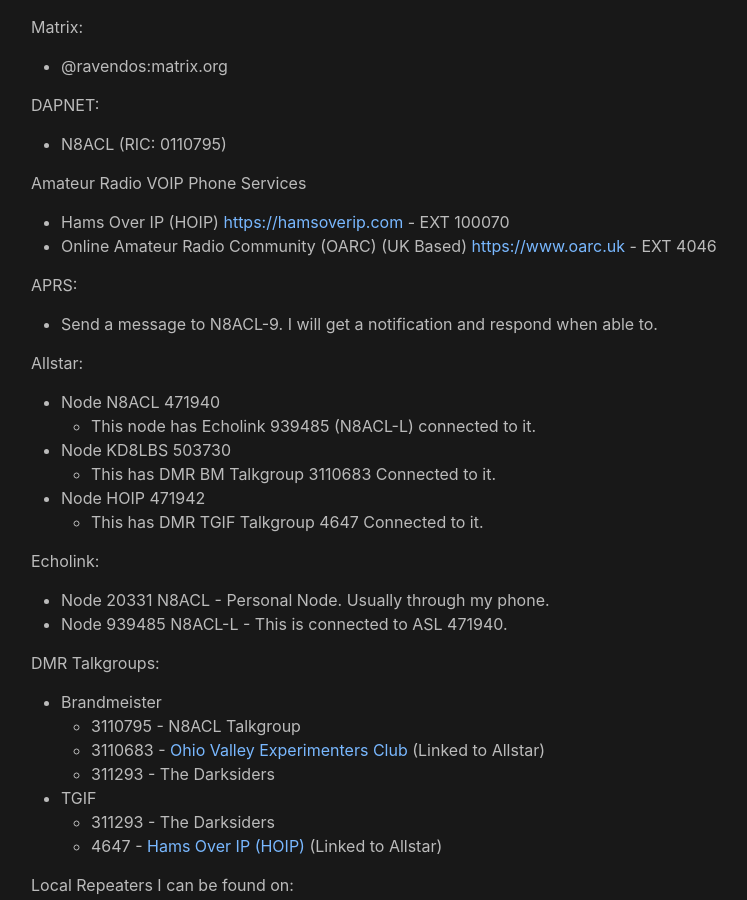
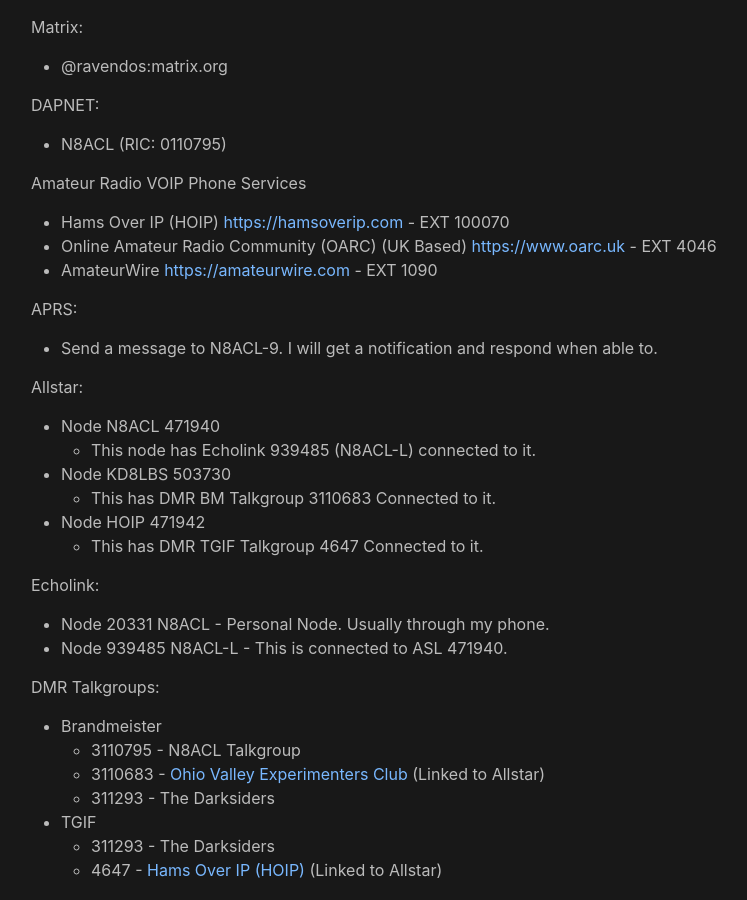
Before and after one commit to n8acl/n8acl.github.io, a Jekyll site: the page built from contact.md, in a window 1280 px wide and 900 px high, scrolled down 908 px. Shown: the whole window, without its empty margins (239-986 px from the left). Built offline with Jekyll 4.4.1, drawn with Linux system fonts in a browser that asks for light colours.

Commit message:
Contacts Update - 07122022

```diff
--- a/contact.md
+++ b/contact.md
@@ -40,6 +40,7 @@ DAPNET:
 Amateur Radio VOIP Phone Services
 * Hams Over IP (HOIP) [https://hamsoverip.com](https://hamsoverip.com) - EXT 100070
 * Online Amateur Radio Community (OARC) (UK Based) [https://www.oarc.uk](https://www.oarc.uk) - EXT 4046
+* AmateurWire [https://amateurwire.com](https://amaterwire.com) - EXT 1090
 
 APRS:
 * Send a message to N8ACL-9. I will get a notification and respond when able to.
```
